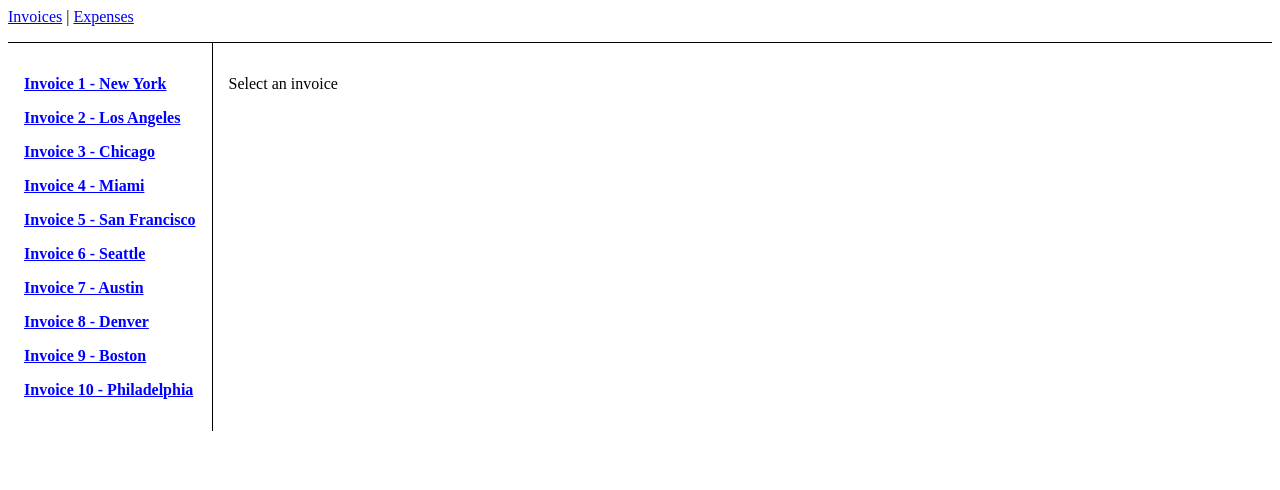
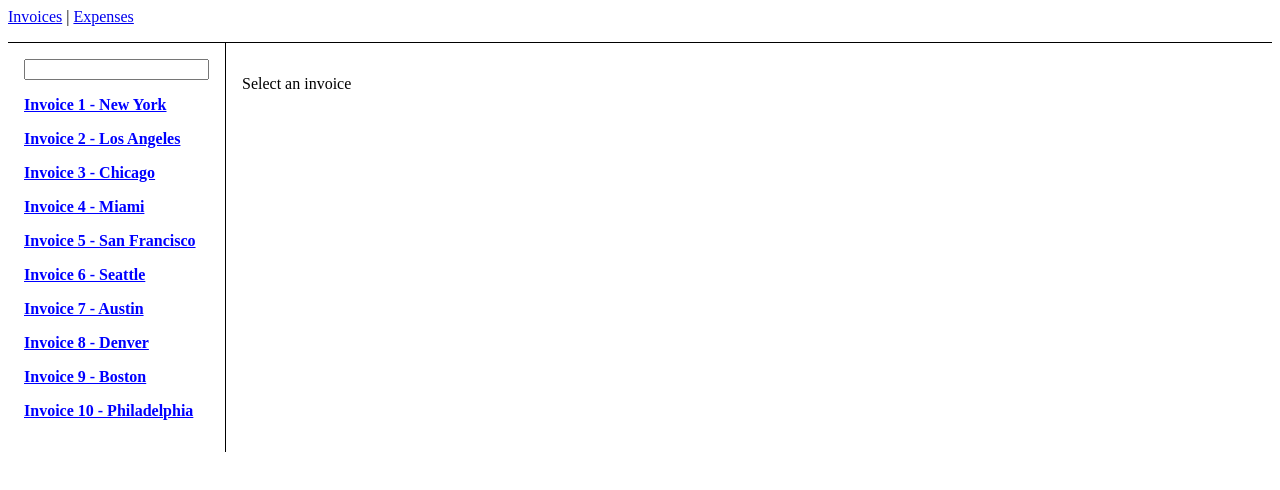
Before and after one commit to ericksjp/Tutorial-ReactRouter, a React (Vite) app: page /invoices in a window 1280 px wide. Shown: the top 490 px of the page. Built offline with nearby package versions, Linux system fonts and the light colour scheme.

Commit message:
Parametros de pesquisa

```diff
--- a/src/routes/Invoices/index.tsx
+++ b/src/routes/Invoices/index.tsx
@@ -1,10 +1,12 @@
-import './styles.css'
-import {NavLink, Outlet } from "react-router-dom";
+import "./styles.css";
+import { NavLink, Outlet, useSearchParams } from "react-router-dom";
 import { getInvoices } from "../../data";
 
 export default function Invoices() {
   // eslint-disable-next-line prefer-const
   let invoices = getInvoices();
+
+  const [searchParams, setSearchParams] = useSearchParams();
 
   return (
     <div style={{ display: "flex" }}>
@@ -14,9 +16,33 @@ export default function Invoices() {
           padding: "1rem",
         }}
       >
-        {invoices.map((invoice) => (
+        <input
+          type="text"
+          value={searchParams.get("name") || ""}
+          onChange={(event) => {
+            const name = event.target.value;
+            if (name) {
+              setSearchParams({ name });
+            } else {
+              setSearchParams({});
+            }
+          }}
+        />
+
+        {invoices
+          .filter((invoice) => {
+            const name = searchParams.get("name");
+            if (!name) {
+              return true;
+            }
+            const invoiceName = invoice.name.toLowerCase();
+            return invoiceName.includes(name.toLowerCase());
+          })
+          .map((invoice) => (
             <NavLink
-            className={({isActive}) => isActive ? "dblock nav-red" : "dblock nav-blue"}
+              className={({ isActive }) =>
+                isActive ? "dblock nav-red" : "dblock nav-blue"
+              }
               to={`/invoices/${invoice.number}`}
               key={invoice.number}
             >
@@ -24,7 +50,7 @@ export default function Invoices() {
             </NavLink>
           ))}
       </nav>
-      <Outlet/>
+      <Outlet />
     </div>
   );
 }
```
Lines whose indentation alone changed are shown as unchanged.
